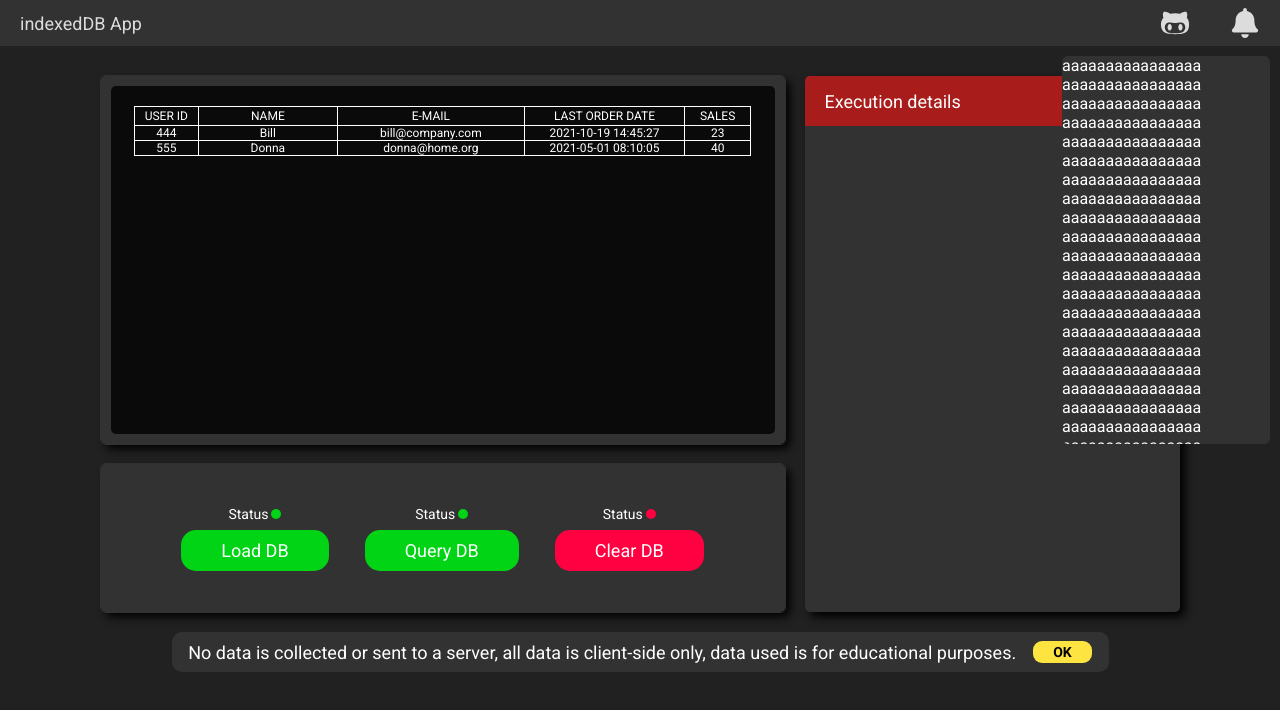
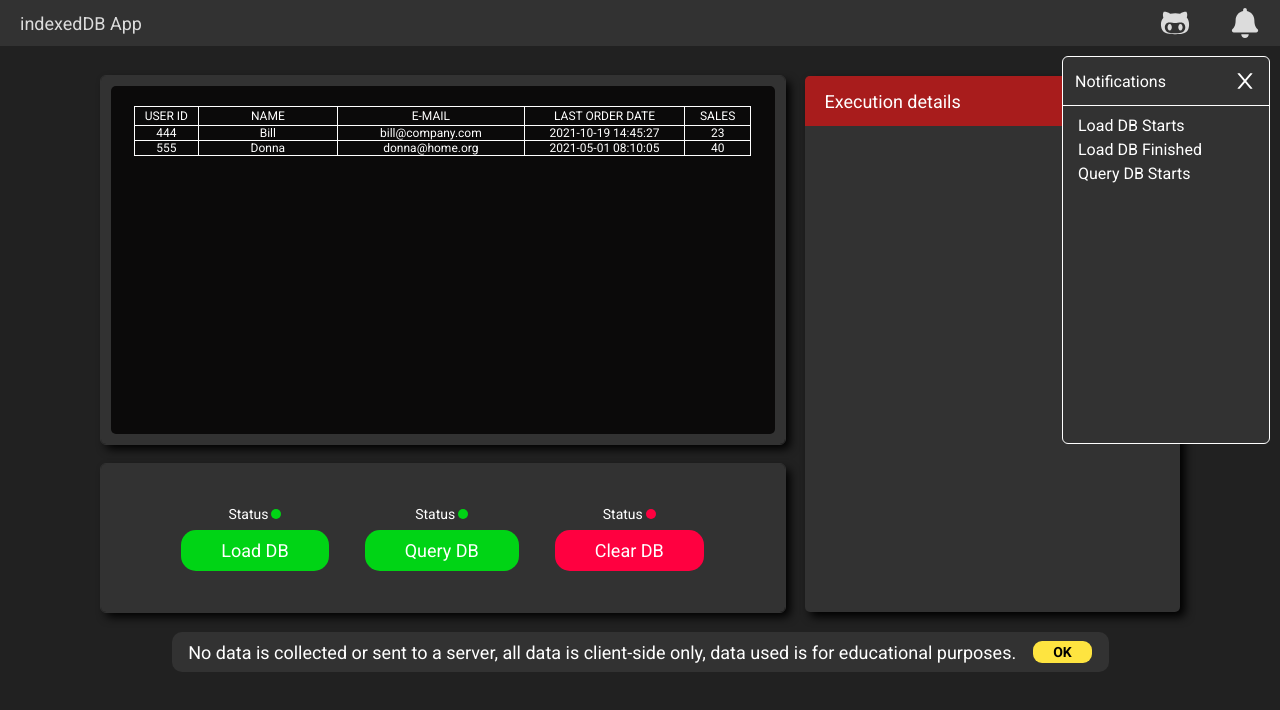
Before and after one commit to rrafaelc/app-ideas-challenge, a React (Create React App) app in the folder beginner/11_first_db_app/: page / in a window 1280 px wide. Both pictures are taken after a click on the button "Notification panel". Shown: the top 710 px of the page. Built offline with nearby package versions, Linux system fonts and the light colour scheme.

Commit message:
Notification panel design done

```diff
--- a/beginner/11_first_db_app/src/components/Header/index.tsx
+++ b/beginner/11_first_db_app/src/components/Header/index.tsx
@@ -1,7 +1,8 @@
 import { useState } from 'react';
 import { FaGithubAlt, FaBell } from 'react-icons/fa';
+import { AiOutlineClose } from 'react-icons/ai';
 
-import { Header, Container, Panel } from './style';
+import { Header, Container, Panel, ClickOutsidePanel } from './style';
 
 export default () => {
 	const [show, setShow] = useState(false);
@@ -28,16 +29,28 @@ export default () => {
 					</button>
 				</div>
 				<Panel className={show ? 'active' : ''}>
-					aaaaaaaaaaaaaaaa aaaaaaaaaaaaaaaa aaaaaaaaaaaaaaaa aaaaaaaaaaaaaaaa
-					aaaaaaaaaaaaaaaa aaaaaaaaaaaaaaaa aaaaaaaaaaaaaaaa aaaaaaaaaaaaaaaa
-					aaaaaaaaaaaaaaaa aaaaaaaaaaaaaaaa aaaaaaaaaaaaaaaa aaaaaaaaaaaaaaaa
-					aaaaaaaaaaaaaaaa aaaaaaaaaaaaaaaa aaaaaaaaaaaaaaaa aaaaaaaaaaaaaaaa
-					aaaaaaaaaaaaaaaa aaaaaaaaaaaaaaaa aaaaaaaaaaaaaaaa aaaaaaaaaaaaaaaa
-					aaaaaaaaaaaaaaaa aaaaaaaaaaaaaaaa aaaaaaaaaaaaaaaa aaaaaaaaaaaaaaaa
-					aaaaaaaaaaaaaaaa aaaaaaaaaaaaaaaa aaaaaaaaaaaaaaaa aaaaaaaaaaaaaaaa
-					aaaaaaaaaaaaaaaa aaaaaaaaaaaaaaaa aaaaaaaaaaaaaaaa aaaaaaaaaaaaaaaa
+					<div className='panel'>
+						<span>Notifications</span>
+						<button
+							type='button'
+							className='close'
+							onClick={() => setShow(!show)}
+						>
+							<AiOutlineClose size={24} color='#fff' />
+						</button>
+					</div>
+
+					<div className='text'>
+						<p>Load DB Starts</p>
+						<p>Load DB Finished</p>
+						<p>Query DB Starts</p>
+					</div>
 				</Panel>
 			</Container>
+			<ClickOutsidePanel
+				className={show ? 'active' : ''}
+				onClick={() => setShow(!show)}
+			/>
 		</Header>
 	);
 };
--- a/beginner/11_first_db_app/src/components/Header/style.ts
+++ b/beginner/11_first_db_app/src/components/Header/style.ts
@@ -49,24 +49,82 @@ export const Container = styled.div`
 `;
 
 export const Panel = styled.div`
-	width: 0;
 	height: 388px;
 	border-radius: 6px;
 	background: #323232;
+	border: 1px solid #fff;
 
 	position: absolute;
 	top: 56px;
 	right: 10px;
 
+	display: flex;
+	flex-direction: column;
+	z-index: 100;
+
+	/*
+    The way I want to hide and show the notication,
+    the width needs to be 0, to not affect the body element
+  */
+	width: 0;
 	transform: translateX(30vw);
 	opacity: 0;
-	overflow-y: auto;
 
 	transition: all 0.5s;
 
 	&.active {
 		width: 208px;
+		transform: translateX(0px);
 		opacity: 1;
-		transform: translateX(0px);
+	}
+
+	.panel {
+		display: flex;
+		align-items: center;
+		justify-content: space-between;
+
+		border-bottom: 1px solid #fff;
+
+		span {
+			margin-left: 12px;
+		}
+
+		.close {
+			display: flex;
+			justify-content: center;
+			align-items: center;
+			padding: 12px;
+			background-color: transparent;
+		}
+	}
+
+	.text {
+		flex: 1;
+
+		padding: 10px 8px 10px 15px;
+		margin-right: 3px; // When scrollbar show
+
+		overflow-y: auto;
+	}
+
+	p {
+		display: flex;
+		flex-wrap: wrap;
+		word-break: break-all;
+		margin-bottom: 5px;
 	}
 `;
+
+export const ClickOutsidePanel = styled.div`
+	// A little trick if the user click outside notification panel
+	position: absolute;
+	width: 100%;
+	height: 100%;
+
+	visibility: hidden;
+	background-color: transparent;
+
+	&.active {
+		visibility: visible;
+	}
+`;
```
